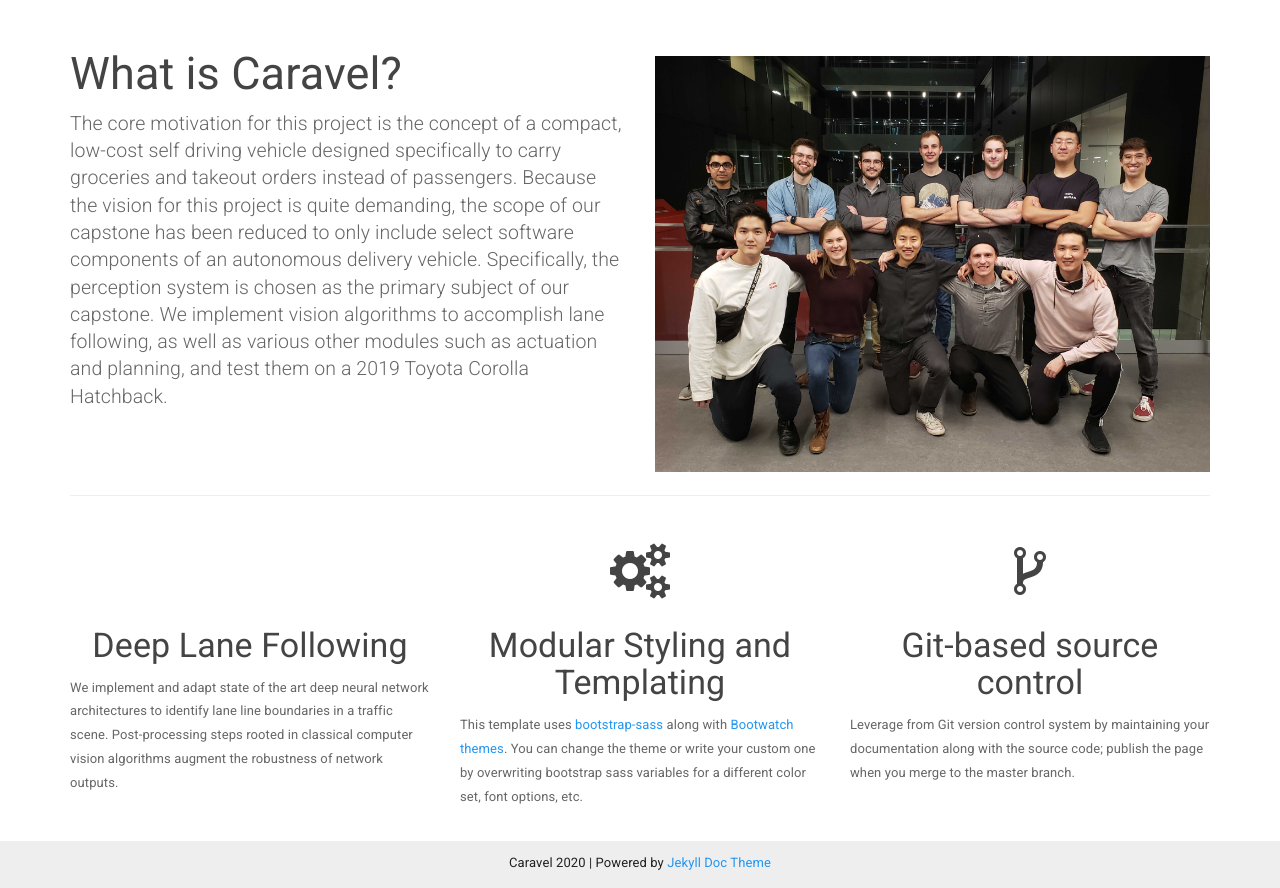
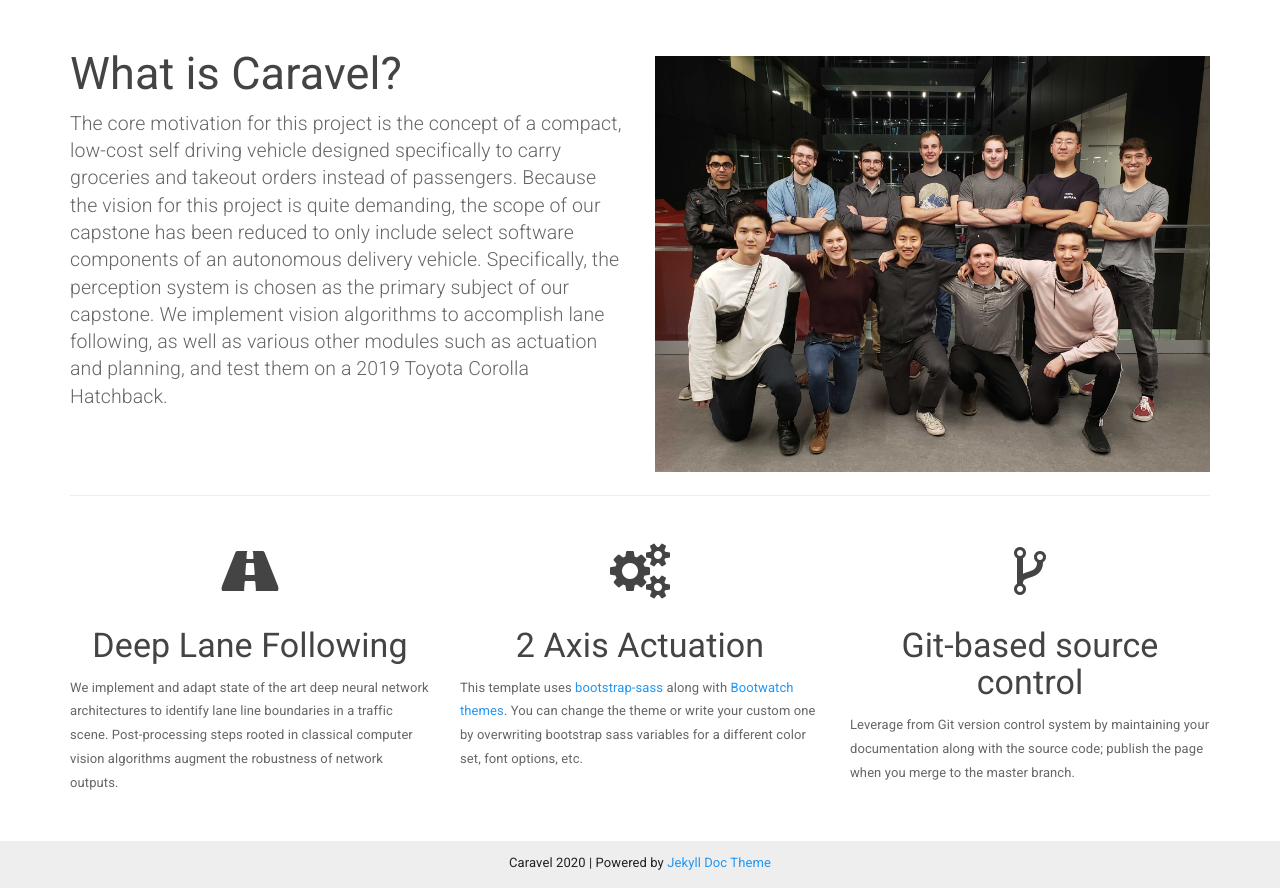
Before and after one commit to gocaravel/gocaravel-site, a Jekyll site: the page built from index.html, in a window 1280 px wide and 1321 px high, cut to the strip 433-1321 px from the top of the window. Built offline with Jekyll 4.4.1, drawn with Linux system fonts in a browser that asks for light colours.

Commit message:
update front page

```diff
--- a/index.html
+++ b/index.html
@@ -46,7 +46,7 @@
     <div class="row">
 
         <div class="col-sm-4">
-            <h1 class="text-center"><i class="fas fa-road" aria-hidden="true"></i></h1>
+            <h1 class="text-center"><i class="fa fa-road" aria-hidden="true"></i></h1>
             <h3 class="text-center">Deep Lane Following</h3>
             <p>
 
@@ -58,9 +58,12 @@
 
         <div class="col-sm-4">
             <h1 class="text-center"><i class="fa fa-cogs" aria-hidden="true"></i></h1>
-            <h3 class="text-center">Modular Styling and Templating</h3>
-            <p>This template uses <a href="https://github.com/twbs/bootstrap-sass">bootstrap-sass</a> along with <a href="https://bootswatch.com/">Bootwatch themes</a>.
+            <h3 class="text-center">2 Axis Actuation</h3>
+            <p>
+
+            This template uses <a href="https://github.com/twbs/bootstrap-sass">bootstrap-sass</a> along with <a href="https://bootswatch.com/">Bootwatch themes</a>.
             You can change the theme or write your custom one by overwriting bootstrap sass variables for a different color set, font options, etc.</p>
+
         </div>
 
         <div class="col-sm-4">
```
